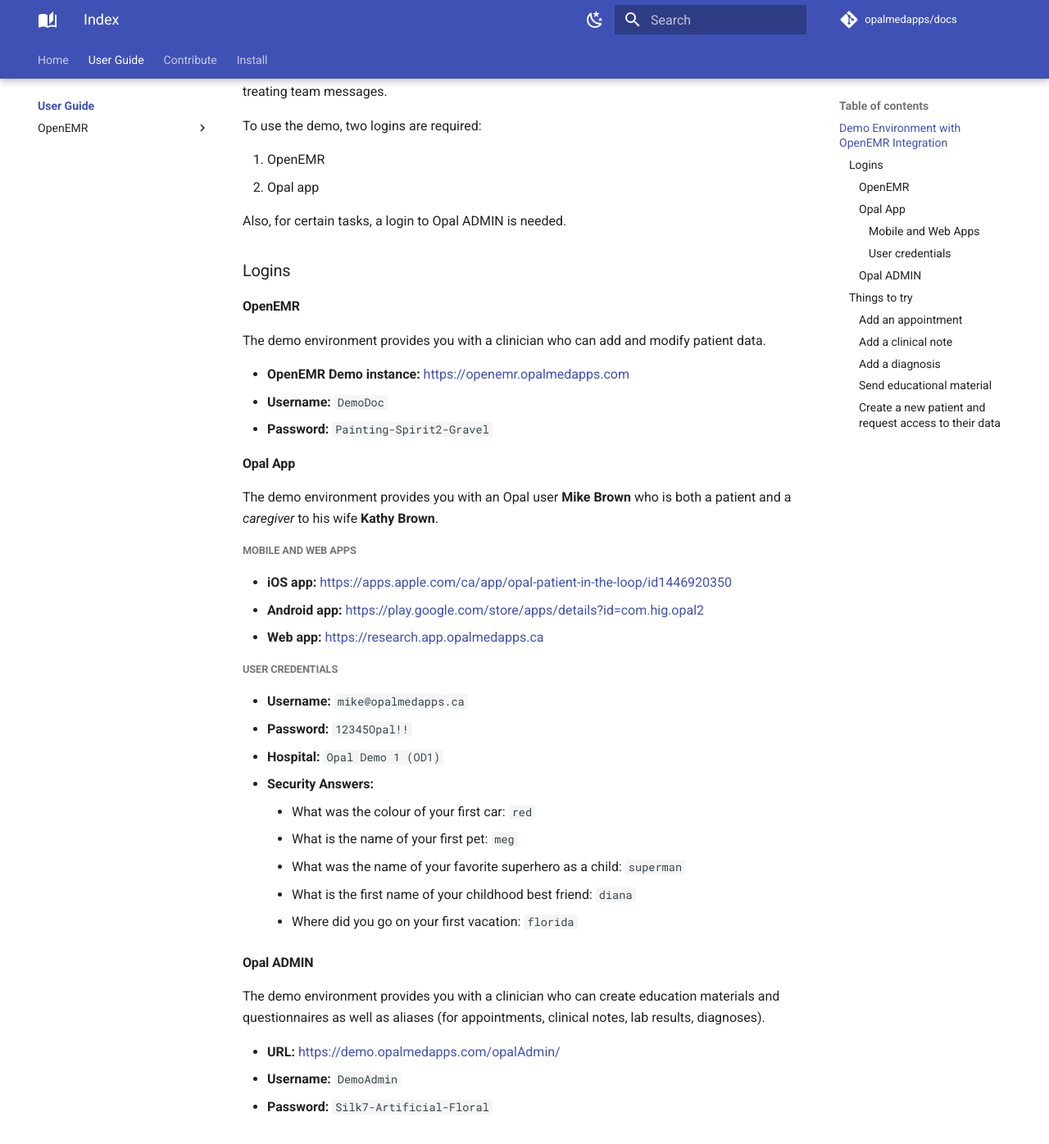
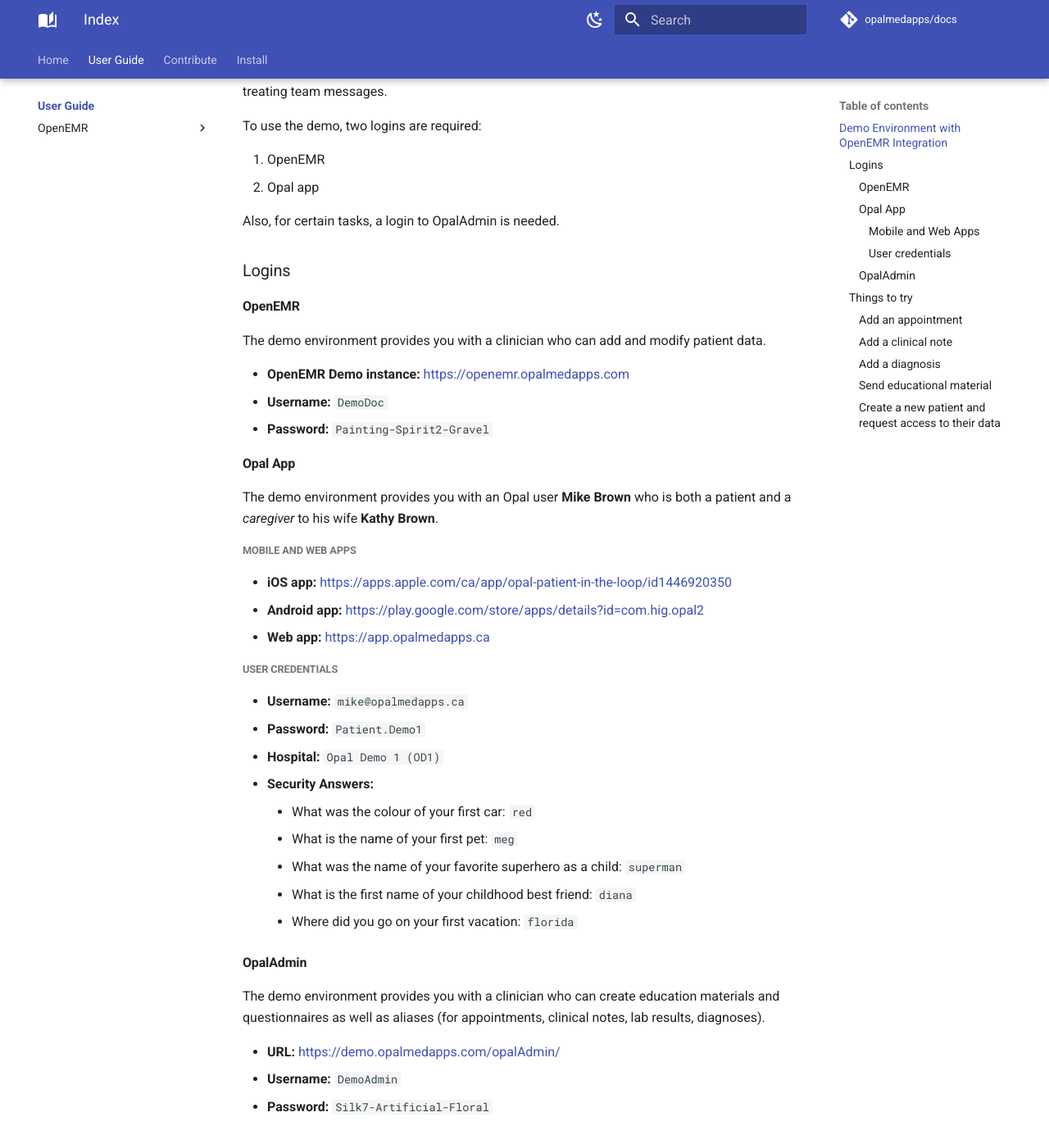
Before and after one commit to opalmedapps/docs, an MkDocs documentation site: the page built from docs/user/index.md, in a window 1280 px wide and 1400 px high, scrolled down 1193 px. Shown: the top 1396 px of the window at 82% size. Built offline with MkDocs 1.6.1 and Material for MkDocs 9.7.7, drawn with Linux system fonts in a browser that asks for light colours; plug-ins that fetch from the network failed and are left out; comment, search, counter and statistics services are not loaded.

Commit message:
docs: update demo environment credentials

```diff
--- a/docs/user/index.md
+++ b/docs/user/index.md
@@ -40,7 +40,7 @@
 1. OpenEMR
 1. Opal app
 
-Also, for certain tasks, a login to Opal ADMIN is needed.
+Also, for certain tasks, a login to OpalAdmin is needed.
 
 ### Logins
 
@@ -60,12 +60,12 @@
 
 - **iOS app:** https://apps.apple.com/ca/app/opal-patient-in-the-loop/id1446920350
 - **Android app:** https://play.google.com/store/apps/details?id=com.hig.opal2
-- **Web app:** https://research.app.opalmedapps.ca
+- **Web app:** https://app.opalmedapps.ca
 
 ##### User credentials
 
 - **Username:** `mike@opalmedapps.ca`
-- **Password:** `12345Opal!!`
+- **Password:** `Patient.Demo1`
 - **Hospital:** `Opal Demo 1 (OD1)`
 - **Security Answers:**
     - What was the colour of your first car: `red`
@@ -74,7 +74,7 @@
     - What is the first name of your childhood best friend: `diana`
     - Where did you go on your first vacation: `florida`
 
-#### Opal ADMIN
+#### OpalAdmin
 
 The demo environment provides you with a clinician who can create education materials and questionnaires as well as aliases (for appointments, clinical notes, lab results, diagnoses).
 
```
